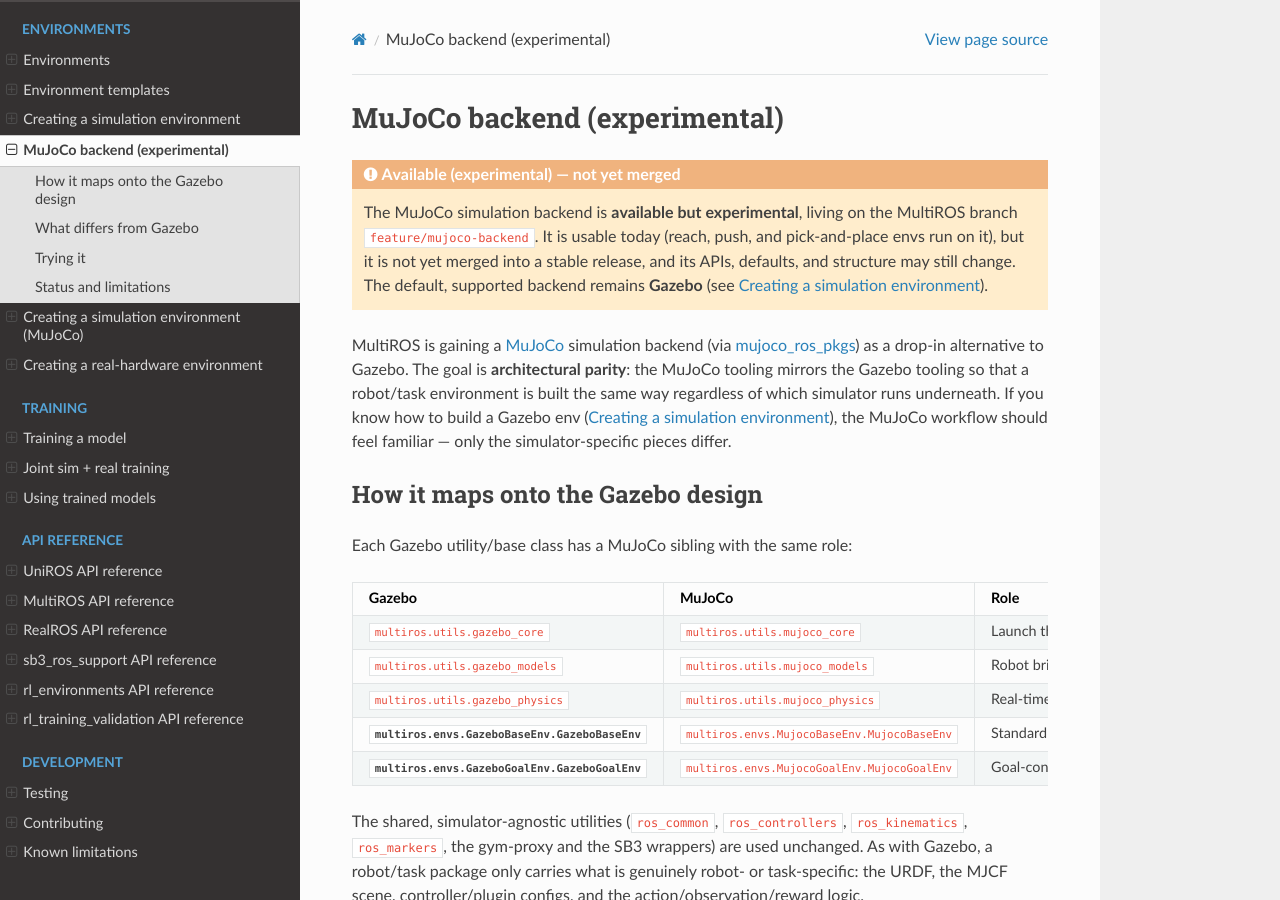
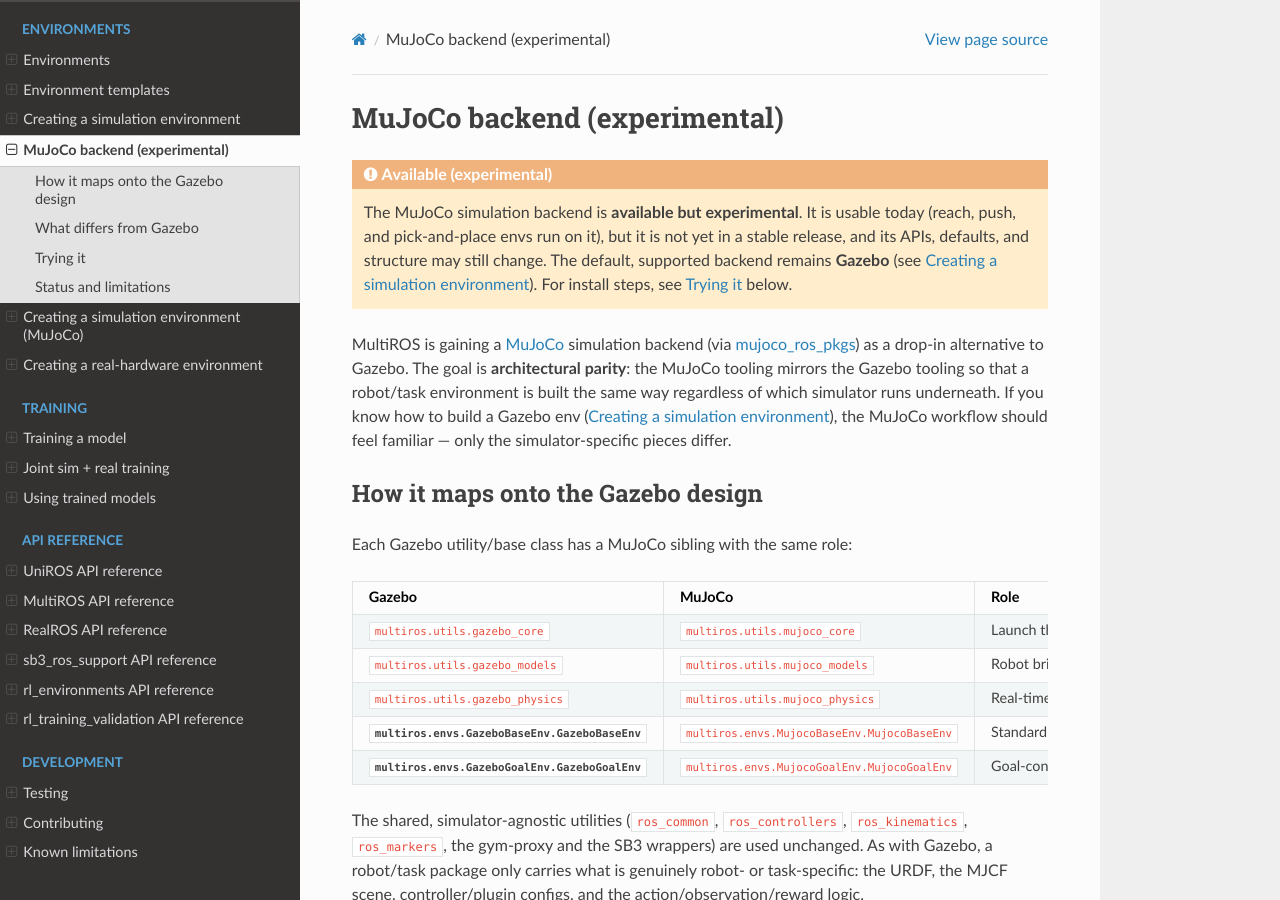
Before and after one commit to ncbdrck/UniROS, a Sphinx documentation site: the page built from docs/guides/mujoco_backend.rst, in a window 1280 px wide and 900 px high. Built offline with Sphinx 7.4.7 and the Read the Docs theme 3.1.0, drawn with Linux system fonts in a browser that asks for light colours; some of the changed text lies outside the part shown.

Commit message:
docs: tighten MuJoCo backend prose for stable readers
The two MuJoCo backend pages were carrying explicit branch-name and
'not yet merged' framings in their admonitions. Reframe to 'not yet
in a stable release' and add a cross-reference to the install steps
section (which retains the actual branch / installer hint). Adds a
mujoco-install-steps anchor so the cross-reference resolves.

```diff
--- a/docs/guides/mujoco_backend.rst
+++ b/docs/guides/mujoco_backend.rst
@@ -1,15 +1,15 @@
 MuJoCo backend (experimental)
 =============================
 
-.. admonition:: Available (experimental) — not yet merged
+.. admonition:: Available (experimental)
    :class: warning
 
-   The MuJoCo simulation backend is **available but experimental**,
-   living on the MultiROS branch ``feature/mujoco-backend``. It is
-   usable today (reach, push, and pick-and-place envs run on it), but
-   it is not yet merged into a stable release, and its APIs, defaults,
+   The MuJoCo simulation backend is **available but experimental**.
+   It is usable today (reach, push, and pick-and-place envs run on
+   it), but it is not yet in a stable release, and its APIs, defaults,
    and structure may still change. The default, supported backend
-   remains **Gazebo** (see :doc:`env_creation_sim`).
+   remains **Gazebo** (see :doc:`env_creation_sim`). For install
+   steps, see :ref:`mujoco-install-steps` below.
 
 MultiROS is gaining a `MuJoCo <https://mujoco.org/>`_ simulation
 backend (via `mujoco_ros_pkgs
@@ -86,6 +86,8 @@
   real time.
 
 
+.. _mujoco-install-steps:
+
 Trying it
 ---------
 
@@ -130,7 +132,8 @@
 Status and limitations
 ----------------------
 
-* Branch ``feature/mujoco-backend`` on MultiROS; **not merged**.
+* Not yet in a stable release; available on an experimental MultiROS
+  branch (see install steps above).
 * Implemented: VX300S reach, push, and pick-and-place, each with a
   goal-conditioned (HER) variant.
 * Additional robots/tasks may follow.
```
Also changed, not shown: docs/guides/env_creation_sim_mujoco.rst (+5 -6 lines).
